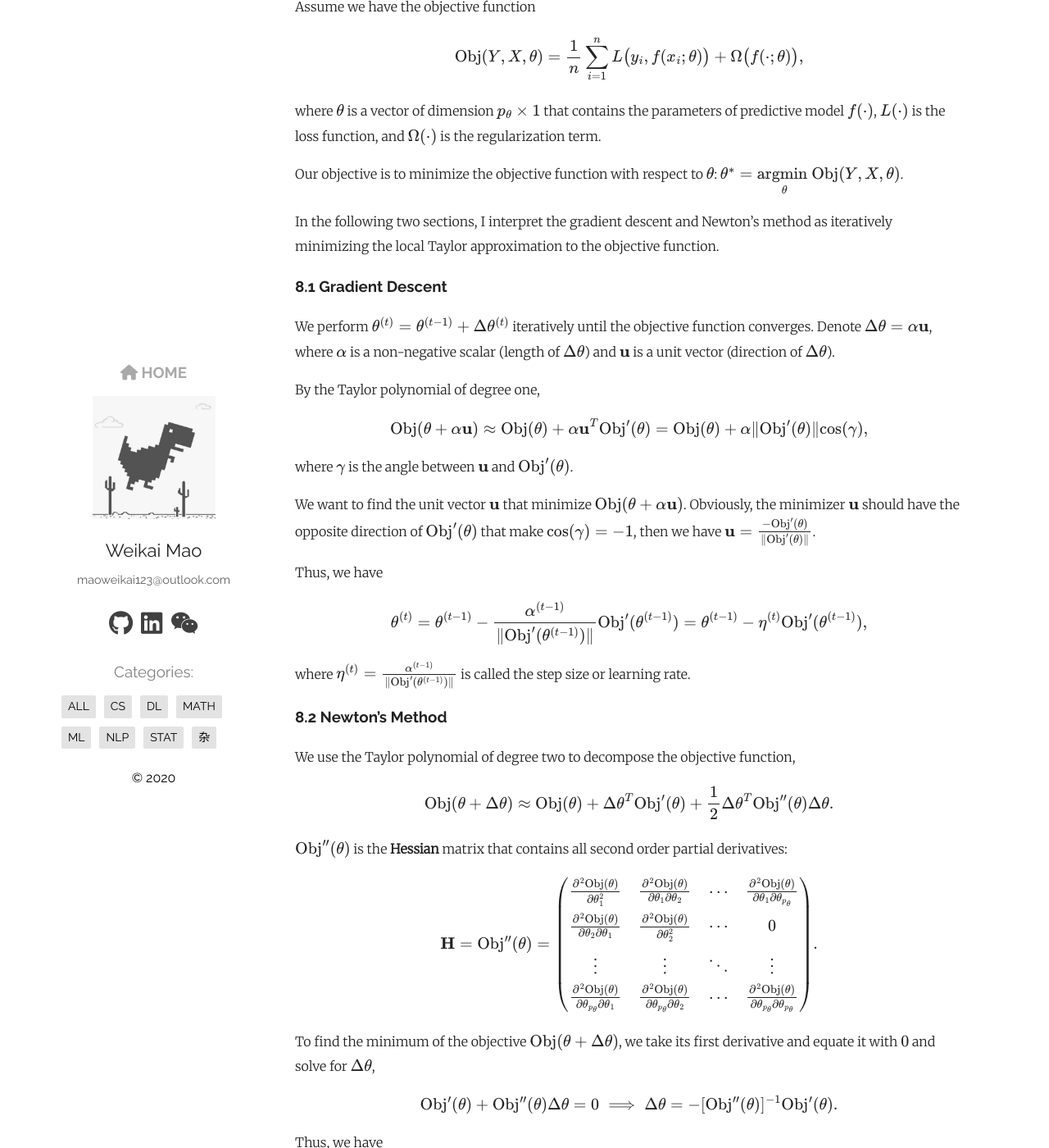
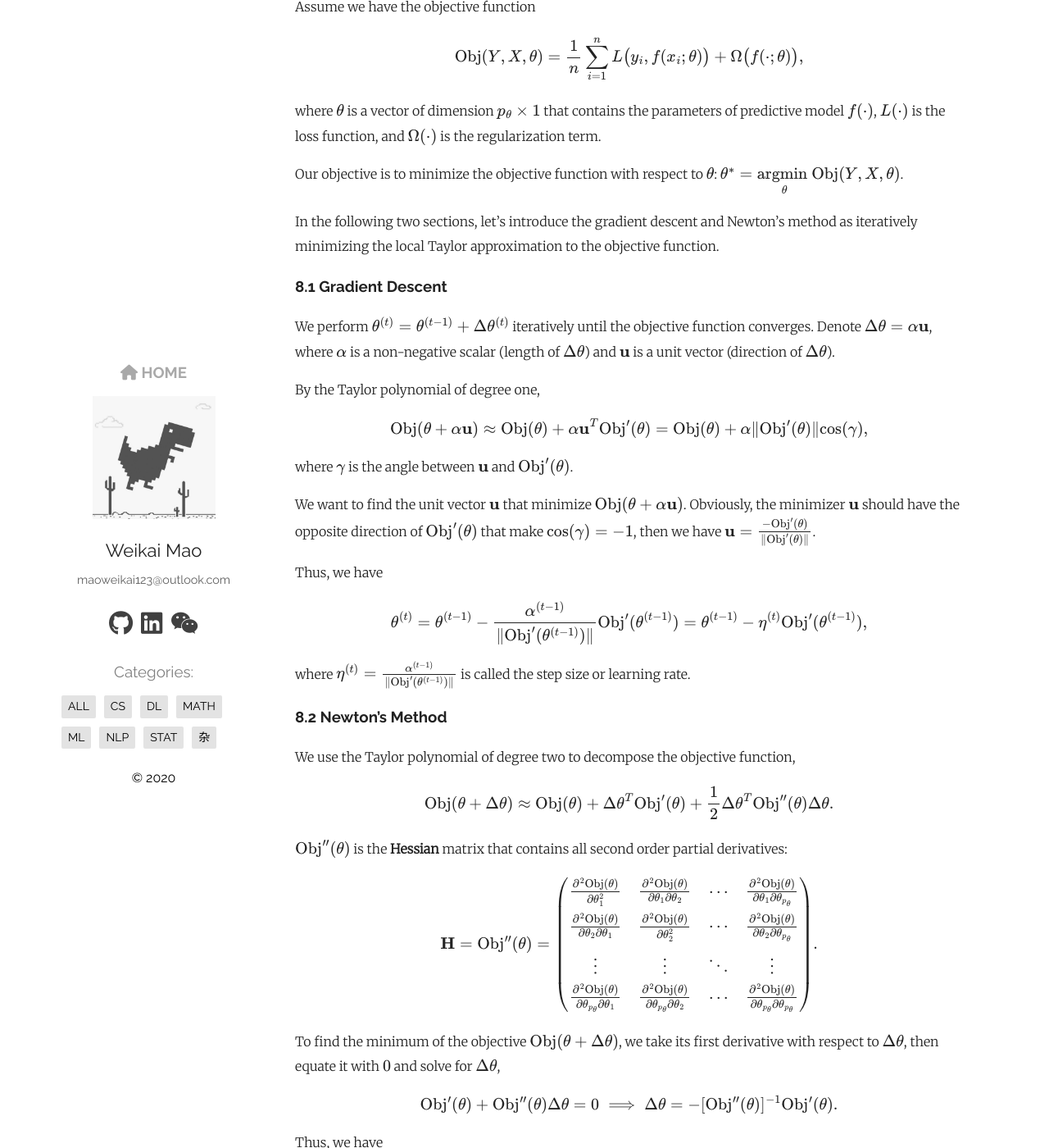
Before and after one commit to WalkerMao/walkermao.github.io, a Jekyll site: the page built from _posts/2020-02-28-intro-to-ml-part2.md, in a window 1280 px wide and 1400 px high, scrolled down 4606 px. Shown: the whole window at 82% size. Built offline with Jekyll 4.4.1, drawn with Linux system fonts in a browser that asks for light colours; nearby versions of some CDN libraries; formulas are drawn with MathJax 3; comment, search, counter and statistics services are not loaded.

Commit message:
add and correct

```diff
--- a/_posts/2020-02-28-intro-to-ml-part2.md
+++ b/_posts/2020-02-28-intro-to-ml-part2.md
@@ -110,7 +110,7 @@ where $\theta$ is a vector of dimension $p_\theta \times 1$ that contains the pa
 
 Our objective is to minimize the objective function with respect to $\theta$: $\theta^* = \underset{\theta}{\text{argmin }} \text{Obj}(Y,X,\theta)$.
 
-In the following two sections, I interpret the gradient descent and Newton's method as iteratively minimizing the local Taylor approximation to the objective function.
+In the following two sections, let's introduce the gradient descent and Newton's method as iteratively minimizing the local Taylor approximation to the objective function.
 
 ### 8.1 Gradient Descent
 
@@ -148,13 +148,13 @@ $$
 \mathbf{H} = \text{Obj}''(\theta) =
 \begin{pmatrix}
   \frac{\partial^2 \text{Obj}(\theta)}{\partial \theta_1^2} & \frac{\partial^2 \text{Obj}(\theta)}{\partial \theta_1 \partial\theta_2} & \cdots & \frac{\partial^2 \text{Obj}(\theta)}{\partial \theta_1 \partial\theta_{p_{\theta}}} \\
-  \frac{\partial^2 \text{Obj}(\theta)}{\partial \theta_2 \partial \theta_1} & \frac{\partial^2 \text{Obj}(\theta)}{\partial \theta_2^2} & \cdots & 0 \\
+  \frac{\partial^2 \text{Obj}(\theta)}{\partial \theta_2 \partial \theta_1} & \frac{\partial^2 \text{Obj}(\theta)}{\partial \theta_2^2} & \cdots & \frac{\partial^2 \text{Obj}(\theta)}{\partial \theta_2 \partial\theta_{p_{\theta}}} \\
   \vdots  & \vdots  & \ddots & \vdots  \\
   \frac{\partial^2 \text{Obj}(\theta)}{\partial \theta_{p_{\theta}} \partial  \theta_1} & \frac{\partial^2 \text{Obj}(\theta)}{\partial \theta_{p_{\theta}} \partial \theta_2} & \cdots & \frac{\partial^2 \text{Obj}(\theta)}{\partial \theta_{p_{\theta}} \partial \theta_{p_{\theta}}}
  \end{pmatrix}.
 $$
 
-To find the minimum of the objective $\text{Obj}(\theta + \Delta\theta)$, we take its first derivative and equate it with $0$ and solve for $\Delta\theta$,
+To find the minimum of the objective $\text{Obj}(\theta + \Delta\theta)$, we take its first derivative with respect to $\Delta\theta$, then equate it with $0$ and solve for $\Delta\theta$,
 
 $$
 \text{Obj}'(\theta) + \text{Obj}''(\theta) \Delta\theta = 0 \implies \Delta\theta = - [\text{Obj}''(\theta)]^{-1} \text{Obj}'(\theta).
```
Also changed, not shown: _posts/2020-02-28-intro-to-ml-part1.md (+2 -2 lines), _posts/2020-03-22-basic-cnns.md (+13 -1 lines), pictures/working-of-a-convolutional-layer.png (added).
